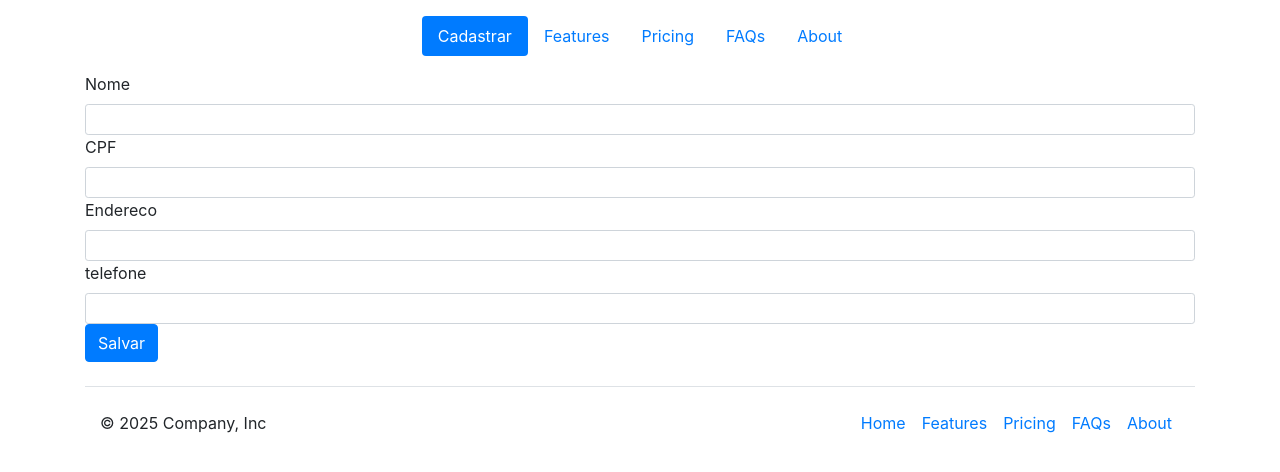
After one commit to marcosmonteirojr/ecommerce_Laravel, a Laravel app: template ecommerce/resources/views/clientesEdit.blade.php in a window 1280 px wide. The commit adds this page. Shown: the top 472 px of the page. Run offline with Laravel 12, Linux system fonts and the light colour scheme; the template is opened without the code that fills it, so the values that code supplies are empty.

Commit message:
segundoEnvio

```diff
--- a/ecommerce/app/Http/Controllers/ClienteController.php
+++ b/ecommerce/app/Http/Controllers/ClienteController.php
@@ -51,7 +51,8 @@ class ClienteController extends Controller
      */
     public function edit(string $id)
     {
-        return view('clientes.edit', compact('cliente'));
+        $cliente = Cliente::findOrFail($id);
+        return view('clientesEdit', compact('cliente'));
     }
 
     /**
--- /dev/null
+++ b/ecommerce/resources/views/clientesEdit.blade.php
@@ -0,0 +1,21 @@
+@extends('layout')
+@section('conteudo')
+<form action="{{route("clientes.update",$cliente->cod) }}" method="POST">
+@csrf
+@method('PUT')
+<div>
+  <label for="sizesInputSmall" class="form-label">Nome</label>
+  <input class="form-control form-control-sm" type="text" id="nome" value="{{ $cliente->nome }}" placeholder="" name="nome" aria-label="Small input example">
+
+  <label for="sizesInputSmall" class="form-label">CPF</label>
+  <input class="form-control form-control-sm" type="text" id="cpf" value="{{ $cliente->cpf }}" placeholder="" name="cpf" aria-label="Small input example">
+
+   <label for="sizesInputSmall" class="form-label">Endereco</label>
+  <input class="form-control form-control-sm" type="text" id="endereco" placeholder="" value="{{ $cliente->endereco }}"name="endereco" aria-label="Small input example">
+
+   <label for="sizesInputSmall" class="form-label">telefone</label>
+  <input class="form-control form-control-sm" type="text" id="telefone" placeholder=""value="{{ $cliente->telefone }} "name="telefone" aria-label="Small input example">
+</div>
+<button type="submit" class="btn btn-primary">Salvar</button>
+</form>
+@endsection
--- a/ecommerce/resources/views/clientesIndex.blade.php
+++ b/ecommerce/resources/views/clientesIndex.blade.php
@@ -19,12 +19,9 @@
             <th scope="row">{{ $cli->cpf }}</th>
             <th scope="row">{{ $cli->endereco }}</th>
             <th scope="row">{{ $cli->telefone }}</th>
+            <a  href="{{ route('clientes.edit', $cli->cod) }}"><button type="button" class="btn-solid theme-primary">Editar</button></a>
         </tr>
         @endforeach
-
-
-
-
 
   </tbody>
 </table>
--- a/ecommerce/routes/web.php
+++ b/ecommerce/routes/web.php
@@ -9,3 +9,5 @@ Route::get('/', function () {
 Route::get("/clientes",[ClienteController::class,"index"])->name('clientes.index');
 Route::get('/clientes/create',[ClienteController::class,"create"])->name("clientes.create");
 Route::post('/clientes',[ClienteController::class,'store'])->name('clientes.store');
+Route::get('/clientes/{id}/edit',[ClienteController::class,'edit'])->name('clientes.edit');
+Route::put('/clientes/{id}',[ClienteController::class,'update'])->name('clientes.update');
```
